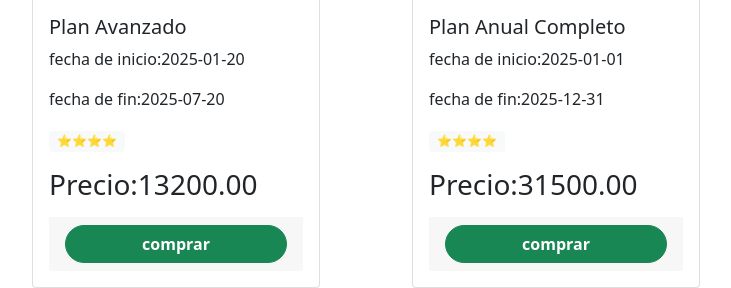
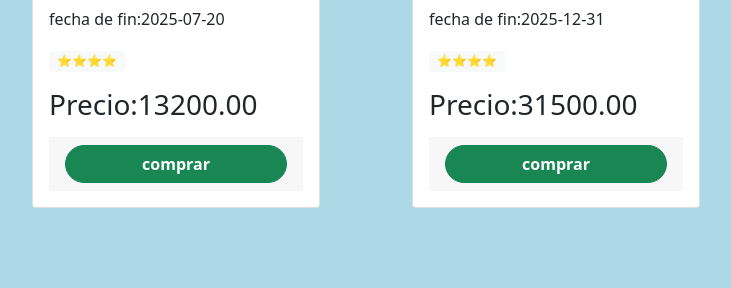
Before and after one commit to santino2007/TP.-Programacion-Pagina-web-de-una-Empresa-de-viajes-, a PHP site: page / in a window 1280 px wide. Shown: the part 1588-1876 px from the top of the page, without its empty margins (50-781 px from the left). After the commit the page ends 1796 px from the top, so only its background shows below. Run offline with PHP 8.4, Linux system fonts and the light colour scheme; data comes from the database, SQL or seed files in the repository.

Commit message:
color repadado

```diff
--- a/index.php
+++ b/index.php
@@ -16,9 +16,9 @@ $paquetes = $conexion->query("SELECT * FROM planes WHERE planes.estado = 'activo
 
 <body>
 
-    <body style="padding-top: 80px">
+
     <body style="background-color: lightblue;">
-
+    <body style="padding-top: 80px"></body>
 
 
 
```
